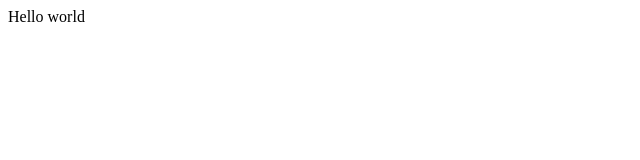
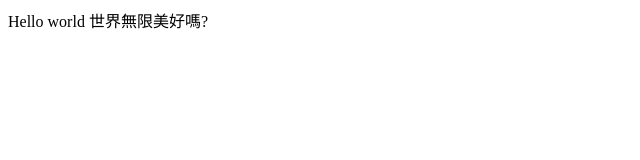
Before and after one commit to sealand0508/myfirsttest, a plain HTML site: page index.html in a window 1280 px wide. Shown: the whole page, without its empty margins (0-640 px from the left). Drawn offline with Linux system fonts and the light colour scheme.

Commit message:
新增一個以及編輯一個

```diff
--- a/index.html
+++ b/index.html
@@ -1,5 +1,6 @@
 <html>
 	<body>
 		Hello world
+世界無限美好嗎?
 	</body>
 </html>
```
Also changed, not shown: 1 other file.
